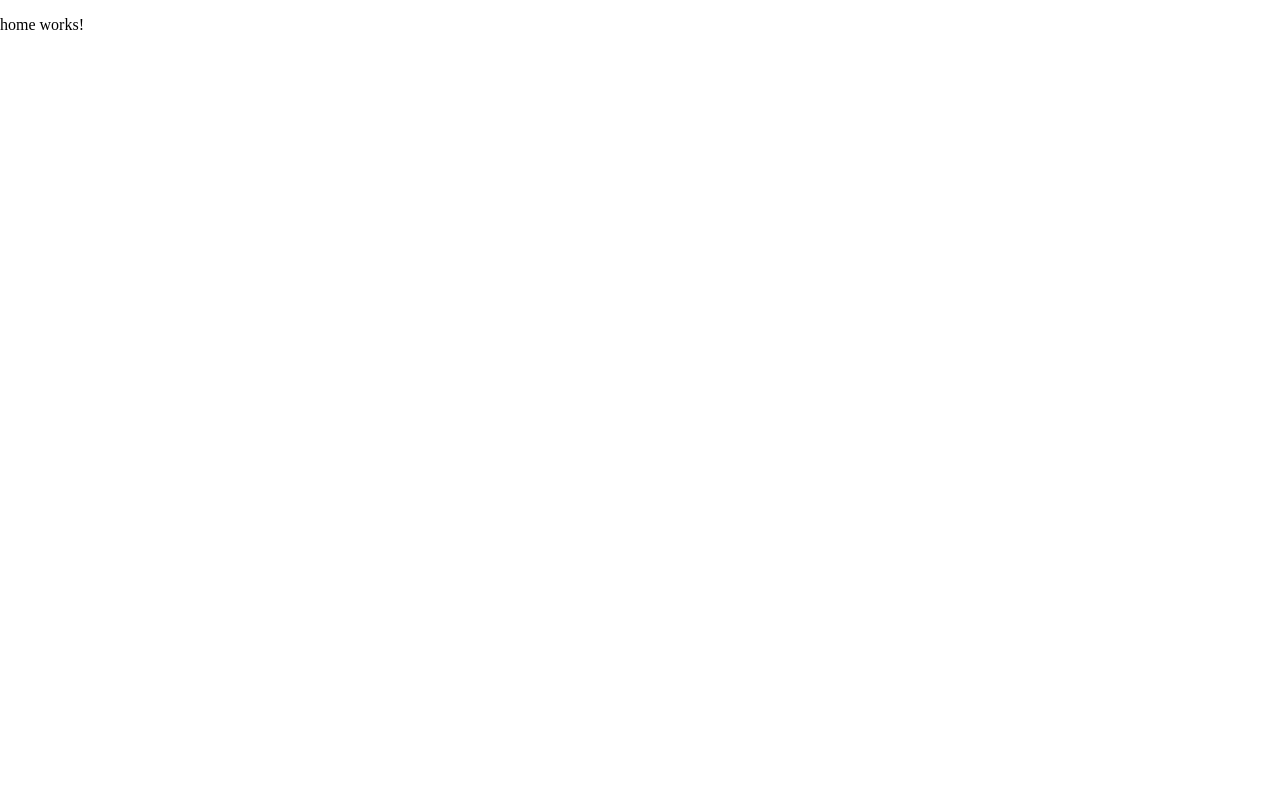
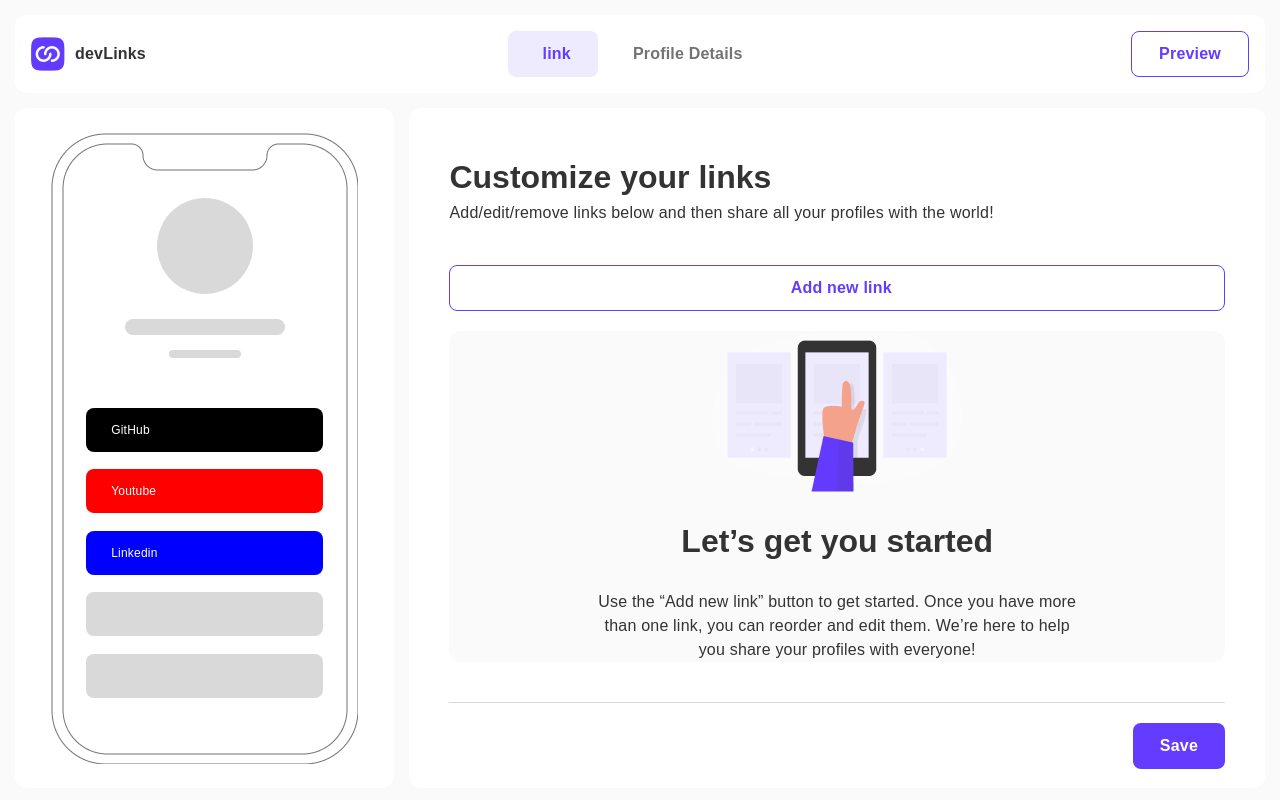
Before and after one commit to Roddriqoxd/DH-link-share, an Angular app: page /home in a window 1280 px wide. Built offline with nearby package versions, Linux system fonts and the light colour scheme; some icons are missing.

Commit message:
feat: add links page for home component

```diff
--- a/src/app/modules/home/home/home.component.html
+++ b/src/app/modules/home/home/home.component.html
@@ -1 +1,55 @@
-<p>home works!</p>
+<section class="home">
+  <header class="home--header">
+    <div class="home--header__logo">
+      <img src="links-shared-logo.webp">
+
+      <h2>devLinks</h2>
+    </div>
+
+    <nav>
+      <button class="btn--tab active">
+        <i class="pi pi-link"></i>
+
+        link
+      </button>
+
+      <button class="btn--tab">
+        <i class="pi pi-user"></i>
+
+        Profile Details
+      </button>
+    </nav>
+
+    <button class="btn--secondary">Preview</button>
+  </header>
+
+  <main class="home--main__container">
+    <article class="main--preview">
+      <app-preview-phone></app-preview-phone>
+    </article>
+
+    <article class="main--custom">
+      <div class="auth--form__title">
+        <h1>Customize your links</h1>
+
+        <h3>Add/edit/remove links below and then share all your profiles with the world!</h3>
+      </div>
+
+      <div class="custom--content">
+        <button class="btn--secondary w-full">
+          <i class="pi pi-plus"></i>
+
+          Add new link
+        </button>
+
+        <div class="custom--started">
+          <app-started-message></app-started-message>
+        </div>
+      </div>
+
+      <div class="custom--button">
+        <button class="btn--primary">Save</button>
+      </div>
+    </article>
+  </main>
+</section>
--- a/src/app/modules/home/home/home.component.scss
+++ b/src/app/modules/home/home/home.component.scss
@@ -0,0 +1,81 @@
+.home {
+  background-color: var(--light-grey-color);
+  height: 100vh;
+  padding: 15px;
+  gap: 15px;
+  display: flex;
+  flex-direction: column;
+
+  .home--header {
+    @extend .main-base;
+    justify-content: space-between;
+    align-items: center;
+    background-color: var(--white-color);
+    padding: 16px;
+
+    .home--header__logo {
+      display: flex;
+      align-items: center;
+      gap: 10px;
+    }
+
+    nav {
+      display: flex;
+    }
+  }
+
+  .home--main__container {
+    display: flex;
+    height: calc(100% - 90px);
+    background-color: var(--light-grey-color);
+    gap: 15px;
+
+    .main--preview {
+      @extend .main-base;
+      padding: 16px;
+      width: 560px;
+      display: flex;
+      justify-content: center;
+      align-items: center;
+    }
+
+    .main--custom {
+      @extend .main-base;
+      padding: 45px 40px 20px 40px;
+      width: 100%;
+      flex-direction: column;
+      gap: 40px;
+
+      .custom--content {
+        height: calc(100% - 210px);
+        display: flex;
+        flex-direction: column;
+        gap: 20px;
+
+        .custom--started {
+          display: flex;
+          border-radius: 12px;
+          height: 100%;
+          flex-direction: column;
+          overflow: auto;
+          gap: 20px;
+        }
+      }
+
+      .custom--button {
+        display: flex;
+        width: 100%;
+        justify-content: end;
+        align-items: center;
+        padding-top: 20px;
+        border-top: var(--grey-border-color) solid 1px;
+      }
+    }
+  }
+}
+
+.main-base {
+  display: flex;
+  border-radius: 12px;
+  background-color: var(--white-color);
+}
```
Also changed, not shown: src/app/modules/home/home/home.component.ts (+8 -1 lines).
